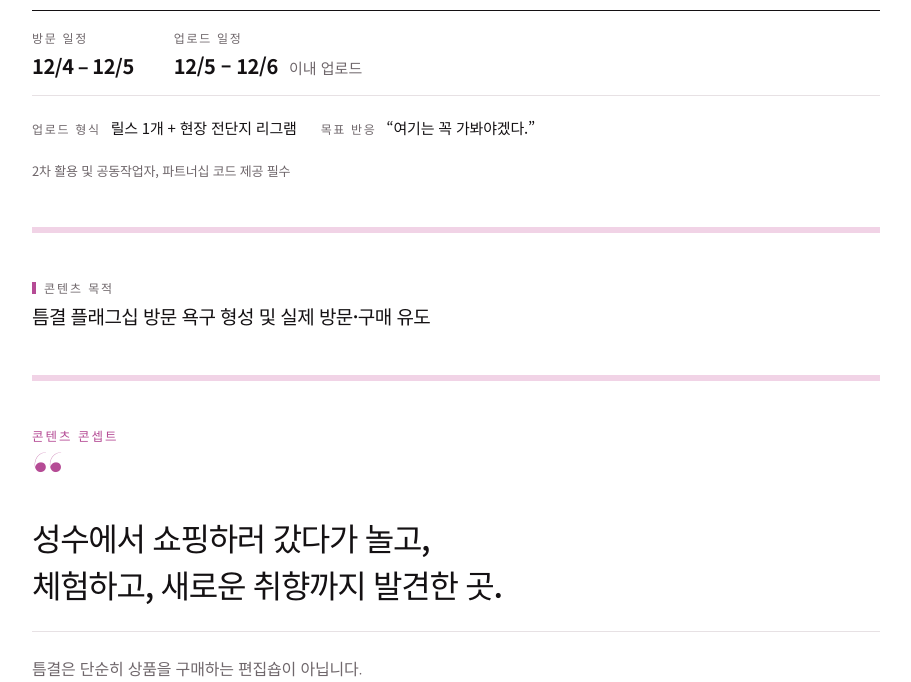
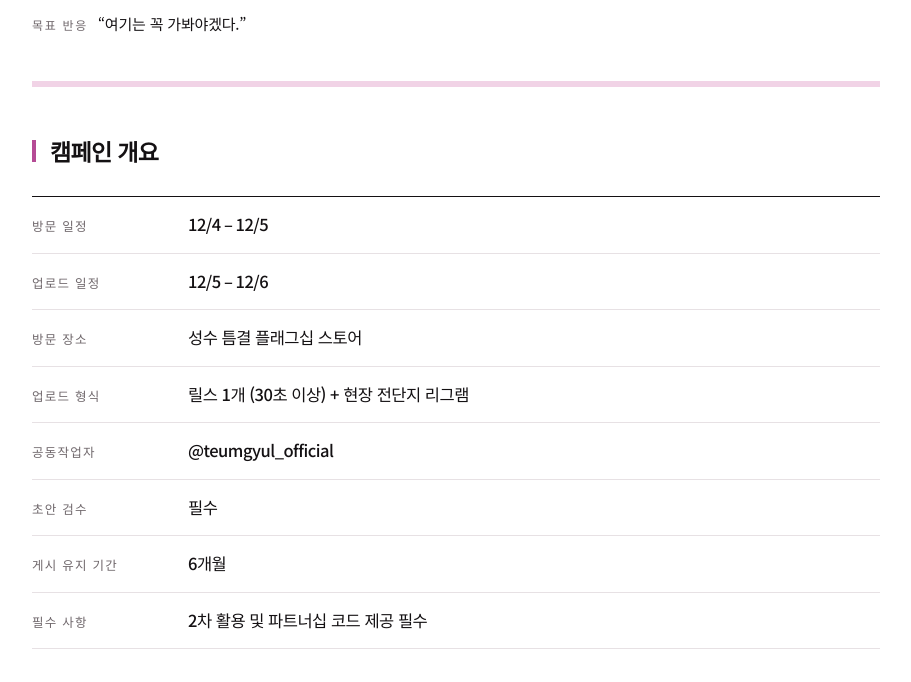
Before and after one commit to hwangyksiriai/teumgyul-fashion, a plain HTML site: page offline/index.html in a window 1280 px wide. Shown: the part 398-1080 px from the top of the page, without its empty margins (184-1095 px from the left). Drawn offline with nearby package versions, Linux system fonts and the light colour scheme.

Commit message:
Offline & seeding: campaign overview (schedule, format, collaborator, review, retention)

```diff
--- a/offline/index.html
+++ b/offline/index.html
@@ -245,15 +245,23 @@ td.k{color:var(--accent)}
   <div class="guide-head">
     <div class="eyebrow">02 · 오프라인 방문 콘텐츠</div>
     <h2>오프라인 방문 가이드</h2>
-    <div class="due">
-      <div class="due-item"><span class="due-label">방문 일정</span><span class="due-date">12/4 – 12/5</span></div>
-      <div class="due-item"><span class="due-label">업로드 일정</span><span class="due-date">12/5 – 12/6 <small>이내 업로드</small></span></div>
-    </div>
     <div class="facts">
-      <span class="fact"><b>업로드 형식</b>릴스 1개 + 현장 전단지 리그램</span>
       <span class="fact"><b>목표 반응</b>“여기는 꼭 가봐야겠다.”</span>
     </div>
-    <p style="font-size:13px;color:var(--muted);margin:0">2차 활용 및 공동작업자, 파트너십 코드 제공 필수</p>
+  </div>
+
+  <div>
+    <h2>캠페인 개요</h2>
+    <dl class="overview">
+      <div><dt>방문 일정</dt><dd>12/4 – 12/5</dd></div>
+      <div><dt>업로드 일정</dt><dd>12/5 – 12/6</dd></div>
+      <div><dt>방문 장소</dt><dd>성수 틈결 플래그십 스토어</dd></div>
+      <div><dt>업로드 형식</dt><dd>릴스 1개 (30초 이상) + 현장 전단지 리그램</dd></div>
+      <div><dt>공동작업자</dt><dd>@teumgyul_official</dd></div>
+      <div><dt>초안 검수</dt><dd>필수</dd></div>
+      <div><dt>게시 유지 기간</dt><dd>6개월</dd></div>
+      <div><dt>필수 사항</dt><dd>2차 활용 및 파트너십 코드 제공 필수</dd></div>
+    </dl>
   </div>
 
   <div class="purpose">
```
Also changed, not shown: seeding/index.html (+14 -5 lines).
